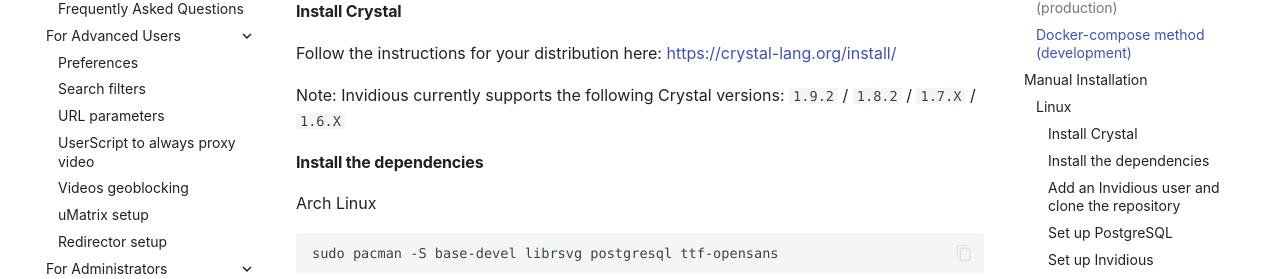
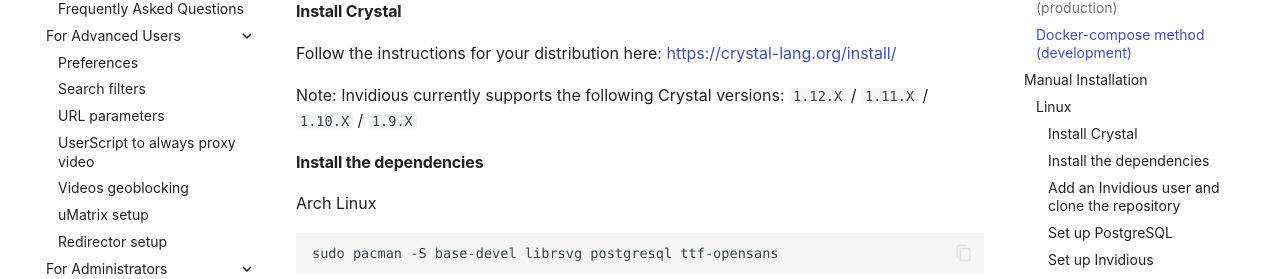
Before and after one commit to iv-org/documentation, an MkDocs documentation site: the page built from docs/installation.md, in a window 1280 px wide and 900 px high, scrolled down 2504 px. Shown: the part 172-451 px from the top of the window. Built offline with MkDocs 1.6.1 and Material for MkDocs 9.7.7, drawn with Linux system fonts in a browser that asks for light colours; comment, search, counter and statistics services are not loaded.

Commit message:
Bump supported crystal versions

```diff
--- a/docs/installation.md
+++ b/docs/installation.md
@@ -110,7 +110,7 @@
 
 Follow the instructions for your distribution here: https://crystal-lang.org/install/
 
-Note: Invidious currently supports the following Crystal versions: `1.9.2` / `1.8.2` / `1.7.X` / `1.6.X`
+Note: Invidious currently supports the following Crystal versions: `1.12.X` / `1.11.X` / `1.10.X` / `1.9.X`
 
 #### Install the dependencies
 
```
